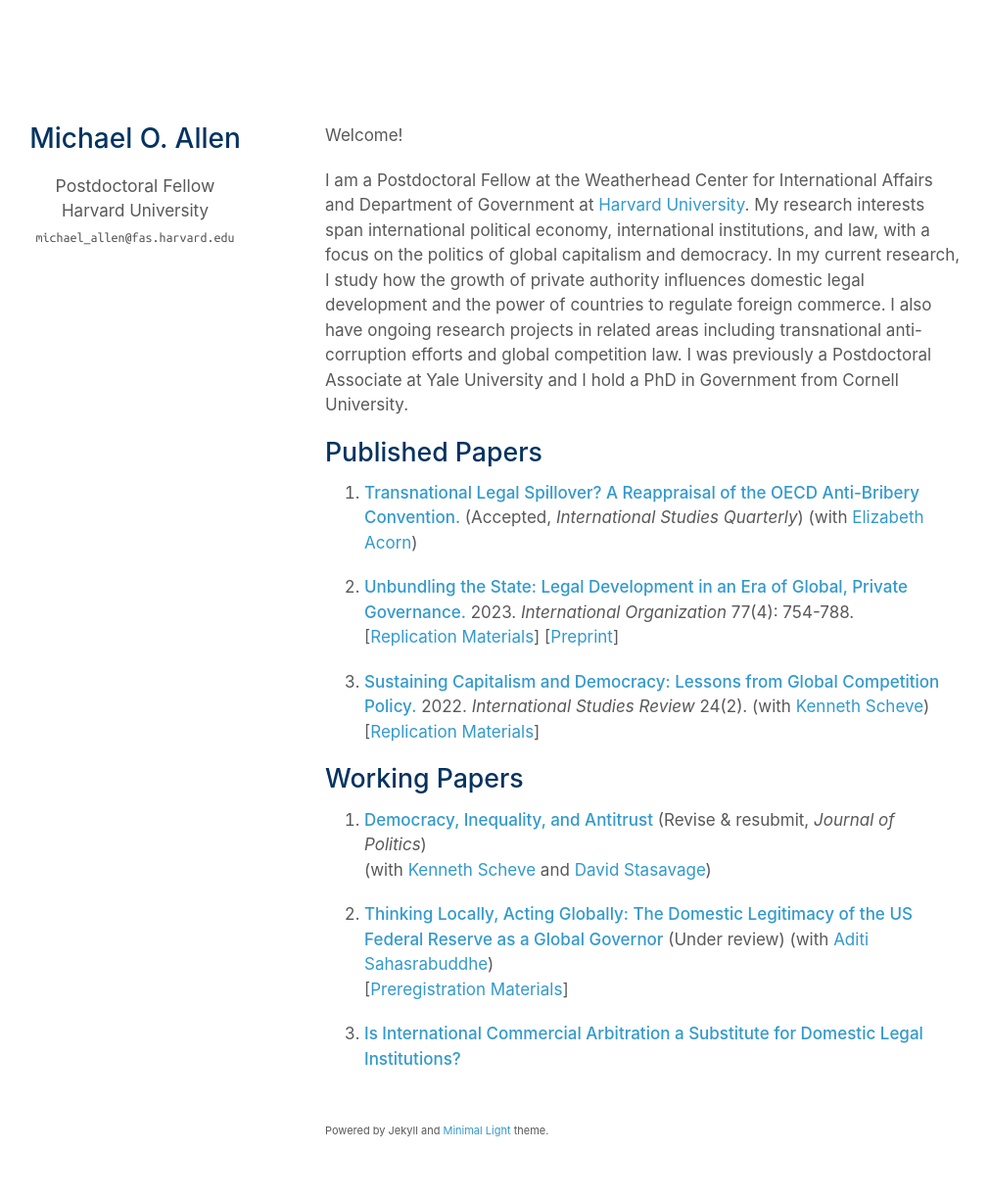
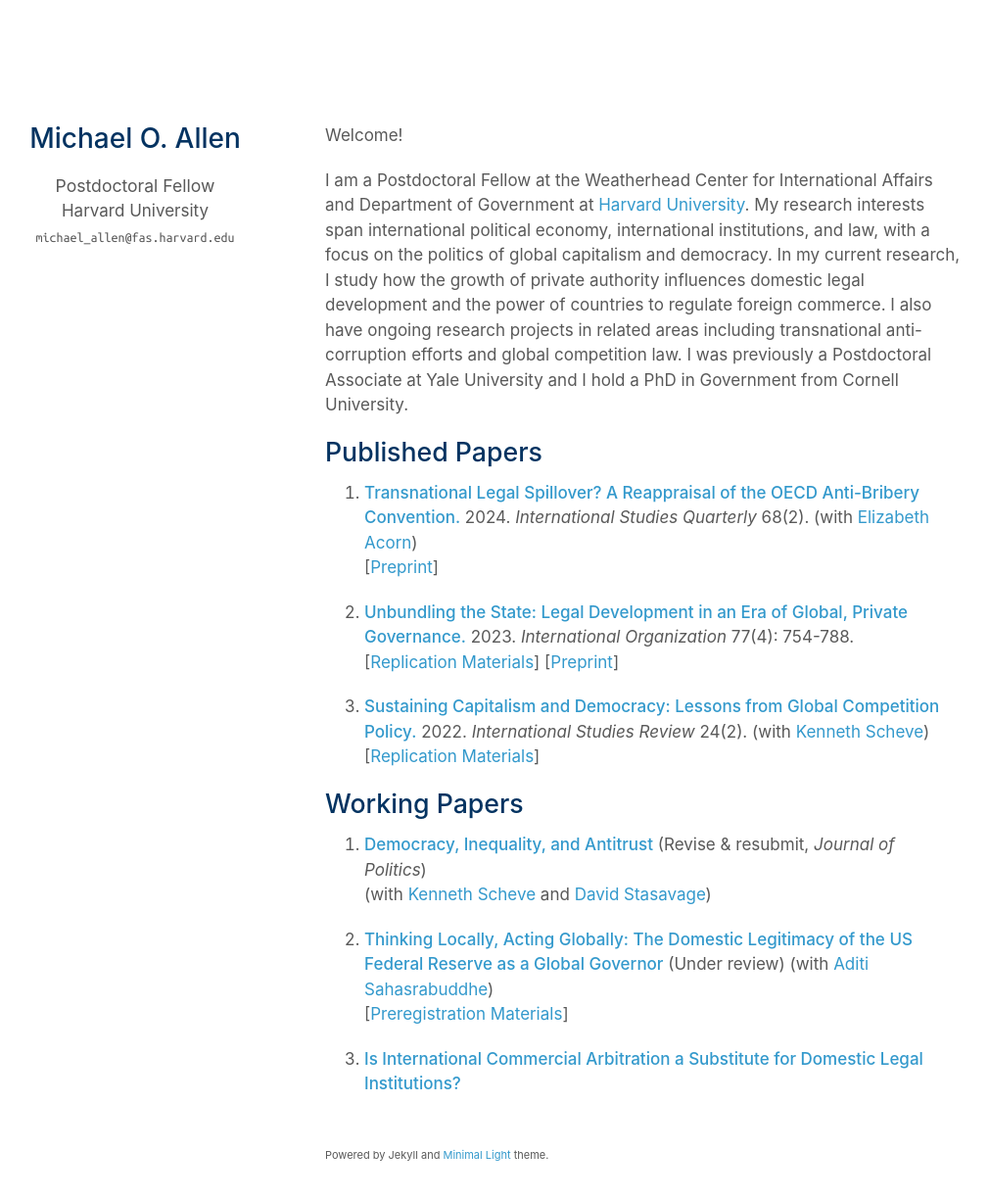
Before and after one commit to mmooddaa/mmooddaa.github.io, a Jekyll site: the page built from index.md, in a window 1280 px wide and 1261 px high. Shown: the top 1224 px of the window at 98% size, without its empty margins (138-1148 px from the left). Built offline with Jekyll 4.4.1, drawn with Linux system fonts in a browser that asks for light colours; nearby versions of some CDN libraries; a style sheet for code colours, icons or effects is not loaded.

Commit message:
updated isq
updated isq

```diff
--- a/index.md
+++ b/index.md
@@ -10,8 +10,8 @@ I am a Postdoctoral Fellow at the Weatherhead Center for International Affairs a
 
 ## Published Papers
 
-1. **[Transnational Legal Spillover? A Reappraisal of the OECD Anti-Bribery Convention.](/assets/papers/Acorn_Allen_2023_Spillover.pdf)** (Accepted, *International Studies Quarterly*)
-(with [Elizabeth Acorn](http://www.elizabethacorn.com))
+1. **[Transnational Legal Spillover? A Reappraisal of the OECD Anti-Bribery Convention.](https://doi.org/10.1093/isq/sqae071)** 2024. *International Studies Quarterly* 68(2).
+(with [Elizabeth Acorn](http://www.elizabethacorn.com)) <br> [[Preprint](/assets/papers/Acorn_Allen_2023_Spillover.pdf)]
 
 2. **[Unbundling the State: Legal Development in an Era of Global, Private Governance.](https://doi.org/10.1017/S0020818323000218)** 2023. *International Organization* 77(4): 754-788. <br> [[Replication Materials](https://doi.org/10.7910/DVN/GSVW3C)] [[Preprint](/assets/papers/MAllen-unbundling-20230911.pdf)]
 
```
